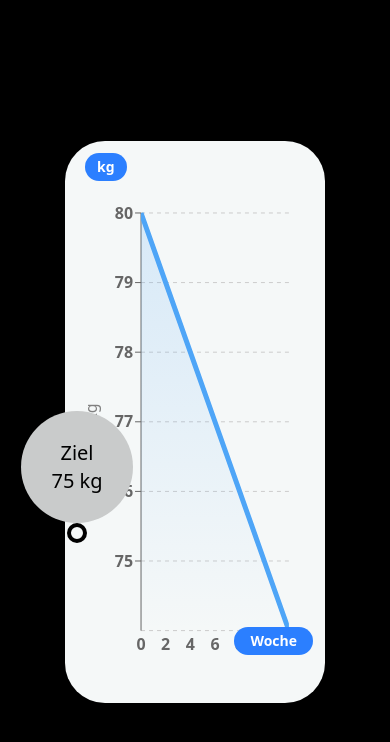
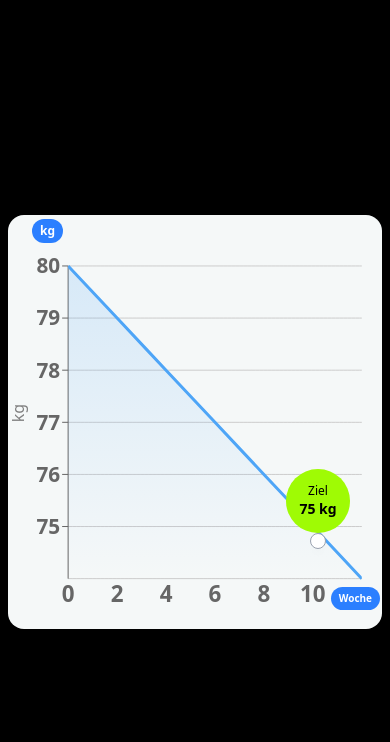
Before and after one commit to Taimoor725/weight-linechart, a Next.js app: page / in a window 390 px wide. Shown: the top 742 px of the page. Built offline with nearby package versions, Linux system fonts and the light colour scheme.

Commit message:
ui adjustments

```diff
--- a/app/page.js
+++ b/app/page.js
@@ -4,7 +4,7 @@ import WeightChart from "@/components/WeightChart";
 
 export default function Home() {
   return (
-    <div className="flex h-screen w-screen justify-center items-center bg-black">
+    <div className="flex h-screen w-screen lg:p-0 p-2 justify-center items-center bg-black">
 
         <WeightChart/>
     </div>
--- a/components/WeightChart.js
+++ b/components/WeightChart.js
@@ -6,7 +6,7 @@ import {
 } from 'recharts';
 
 const InitialWeight = 80;
-const TargetLoss =5
+const TargetLoss = 5;
 const FinalWeight = InitialWeight - 5;
 const TotalWeeks = 10;
 
@@ -21,47 +21,11 @@ const generateEvenWeekData = () => {
 
 const data = generateEvenWeekData();
 
-
-const CustomTooltip = ({ active, payload }) => {
-    if (active && payload && payload.length) {
-        const value = payload[0].value;
-        return (
-            <div style={{
-                width: '8rem',
-                height: '8rem',
-                display: 'flex',
-                flexDirection: 'column',
-                alignItems: 'center',
-                justifyContent: 'center',
-                color: 'black',
-                fontWeight: 'bold',
-                fontSize: '0.875rem',
-                textAlign: 'center',
-            }}>
-                <div style={{
-                    backgroundColor: '#a3e635',
-                    width: '6rem',
-                    height: '6rem',
-                    borderRadius: '9999px',
-                    display: 'flex',
-                    flexDirection: 'column',
-                    alignItems: 'center',
-                    justifyContent: 'center'
-                }}>
-                    Ziel<br />{value} kg
-                </div>
-            </div>
-        );
-    }
-
-    return null;
-};
-
 export default function WeightChart() {
     const targetWeight = InitialWeight - TargetLoss;
 
     return (
-        <div className="bg-[#f5f8f8] p-4 rounded-[40px] w-2/3 h-2/3 flex justify-center items-center mx-auto relative shadow-sm">
+        <div className="bg-[#f5f8f8] lg:p-4 lg:rounded-[40px] rounded-2xl w-full lg:w-2/3 h-1/2 lg:h-2/3 flex justify-center items-center lg:mx-auto relative shadow-sm overflow-hidden">
             <ResponsiveContainer width="100%" height="90%">
                 <AreaChart data={data} margin={{ top: 30, right: 20, left: 0, bottom: 0 }}>
                     <defs>
@@ -70,32 +34,31 @@ export default function WeightChart() {
                             <stop offset="100%" stopColor="#4ea5f7" stopOpacity={0} />
                         </linearGradient>
                     </defs>
-                    <CartesianGrid strokeDasharray="4" vertical={false} />
+                    <CartesianGrid strokeDasharray="4 0" vertical={false} />
                     <XAxis
                         dataKey="week"
-                        domain={[0, 10]} // ensures full 0–10 range
+                        domain={[0, 10]}
                         ticks={[0, 2, 4, 6, 8, 10]}
                         type="number"
-                        tick={{ fontSize: 16, fontWeight: 600 }}
+                        tick={{ fontSize: '1.4rem', fontWeight: 600 }}
                         tickLine={false}
                         axisLine={false}
                         label={{ value: '', position: 'insideRight', offset: -20 }}
                     />
-
                     <YAxis
-                        tick={{ fontSize: 16, fontWeight: 600 }}
+                        tick={{ fontSize: '1.3rem', fontWeight: 600 }}
                         domain={[targetWeight, InitialWeight]}
                         interval={0}
                         ticks={Array.from({ length: TargetLoss + 1 }, (_, i) => InitialWeight - i)}
                         label={{ value: 'kg', angle: -90, position: 'insideLeft', offset: 10 }}
                     />
 
-                    <Tooltip content={<CustomTooltip />} />
+                    <Tooltip />
                     <Area
                         type="monotone"
                         dataKey="weight"
                         stroke="#4ea5f7"
-                        strokeWidth={5}
+                        strokeWidth={3}
                         fill="url(#weightGradient)"
                         dot={false}
                         activeDot={false}
@@ -103,19 +66,17 @@ export default function WeightChart() {
                 </AreaChart>
             </ResponsiveContainer>
 
-            {/* kg bubble */}
-            <div className="absolute top-3 left-5 bg-blue-500 text-white px-3 py-1 rounded-full font-bold text-sm">
+            <div className="absolute top-1 left-6 lg:top-7 lg:left-10 bg-blue-500 text-white px-2 py-1 md:px-3 md:py-1 rounded-full font-bold text-xs md:text-sm">
                 kg
             </div>
 
-            {/* Woche bubble */}
-            <div className="absolute right-3 bottom-[3rem] bg-blue-500 text-white px-4 py-1 rounded-full font-bold text-sm">
+            <div className="absolute lg:bottom-[2.2rem] right-0.5 bottom-[1.2rem] bg-blue-500 text-white px-2 py-1 lg:px-4 lg:py-2 rounded-full font-bold text-[10px] lg:text-lg">
                 Woche
             </div>
 
-            <div className='absolute right-[11.5rem] bottom-[10rem] flex flex-col gap-0 justify-center items-center'>
+            <div className='absolute right-[1rem] bottom-[5rem] lg:right-[12.5rem] lg:bottom-[9.5rem] z-10 flex flex-col gap-0 justify-center items-center'>
                 <div style={{
-                    width: '8rem',
+                    width: '6rem',
                     height: 'auto',
                     display: 'flex',
                     flexDirection: 'column',
@@ -123,25 +84,22 @@ export default function WeightChart() {
                     justifyContent: 'center',
                     color: 'black',
                     fontWeight: 'bold',
-                    fontSize: '0.875rem',
+                    fontSize: '0.7rem',
                     textAlign: 'center',
                 }}>
-                    <div style={{
-                        backgroundColor:'#C9CBCB',
-                        width: '7rem',
-                        height: '7rem',
-                        color:'black',
+                    <div className='lg:w-[6rem] lg:h-[6rem] w-[4rem] h-[4rem]' style={{
+                        backgroundColor: '#9FFB04',
+                        color: 'black',
                         borderRadius: '9999px',
                         display: 'flex',
                         flexDirection: 'column',
                         alignItems: 'center',
                         justifyContent: 'center'
                     }}>
-                        {/* <div className=''>Final Goal</div> */}
-                        <span className='text-xl font-normal'>Ziel<br/> {targetWeight} kg</span>
+                        <span className='text-xs md:text-xl font-normal'>Ziel<br/><span className='text-sm md:text-2xl font-semibold'> {targetWeight} kg</span></span>
                     </div>
                 </div>
-                <div className='w-5 h-5 border-[4px] border-black  rounded-full'></div>
+                <div className='w-4 h-4 md:w-5 md:h-5 border-[1px] bg-white border-gray-400 shadow-xl rounded-full'></div>
             </div>
         </div>
     );
```
